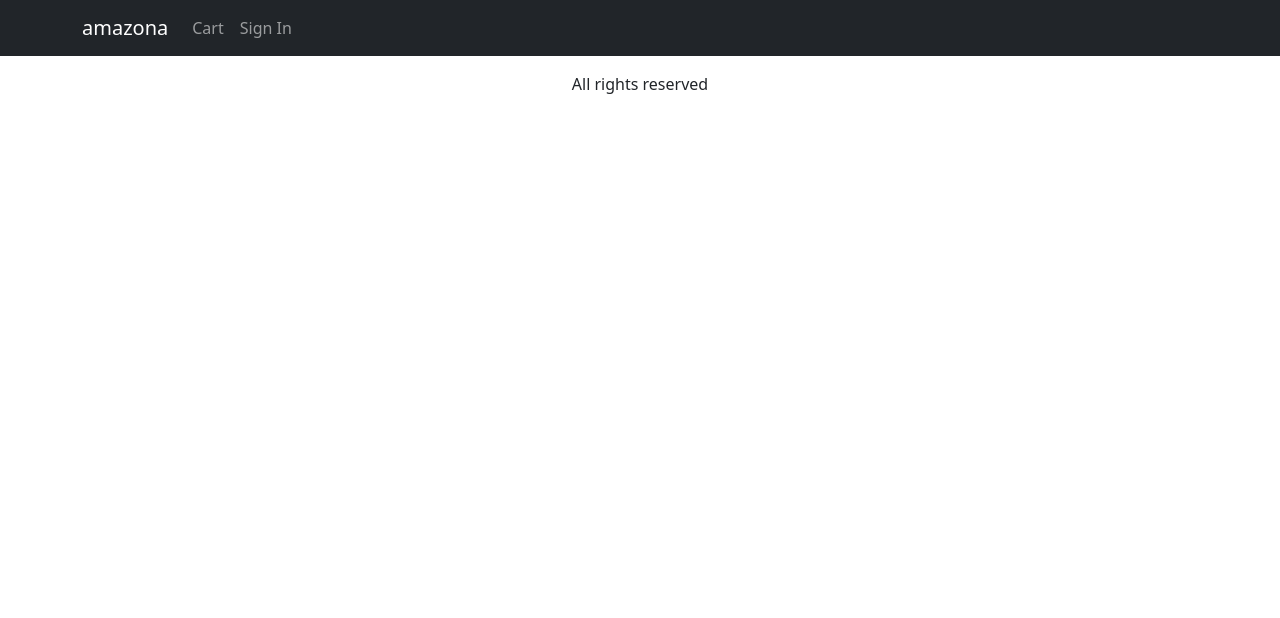
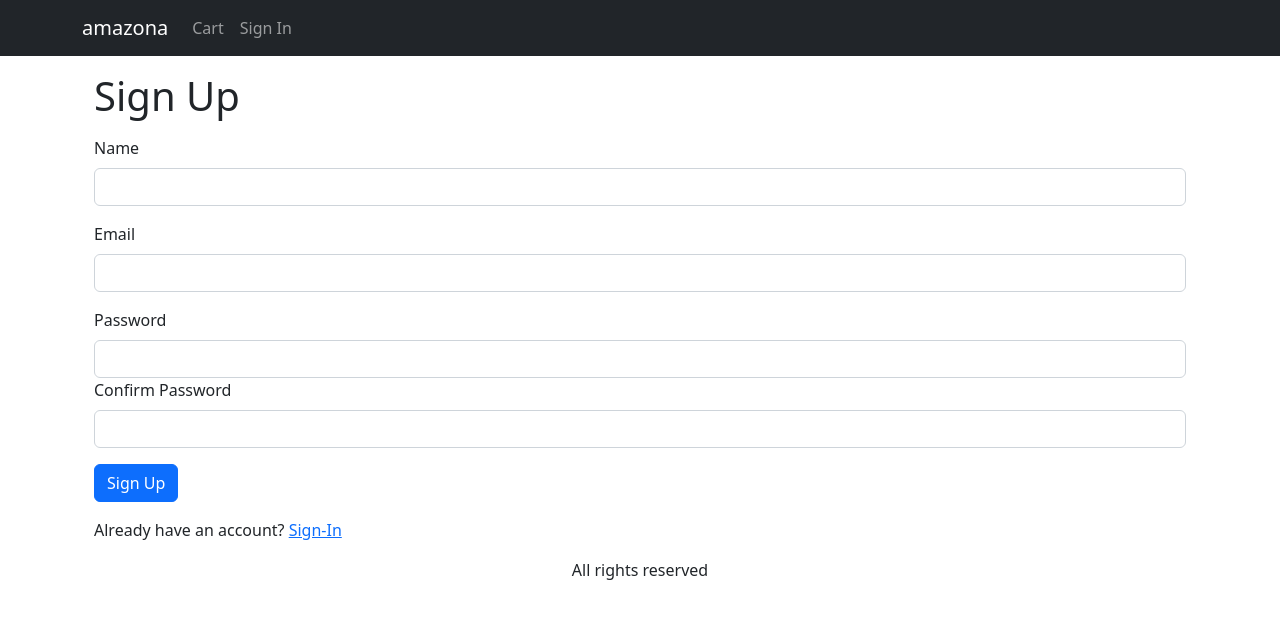
Before and after one commit to Abdirizaks12/shopz, a React (Vite) app in the folder frontend/: page /signup in a window 1280 px wide. Shown: the top 618 px of the page. Built offline with nearby package versions, Linux system fonts and the light colour scheme.

Commit message:
feat:added a sign up screen

```diff
--- a/frontend/src/App.jsx
+++ b/frontend/src/App.jsx
@@ -11,10 +11,13 @@
 import { Store } from './Store';
 import CartScreen from './screens/CartScreen';
 import SignInScreen from './screens/SignInScreen';
+import SignUpScreen from './screens/SignUpScreen';
+
 import { ToastContainer } from 'react-toastify';
 import 'react-toastify/dist/ReactToastify.css';
 import NavDropdown from 'react-bootstrap/NavDropdown';
 import ShippingAddressScreen from './screens/ShippingAddressScreen';
+import SignupScreen from './screens/SignUpScreen';
 
 function App() {
   const { state, dispatch: ctxDispatch } = useContext(Store);
@@ -76,6 +79,8 @@
               <Route path="/product/:slug" element={<ProductScreen />} />
               <Route path="/cart" element={<CartScreen />} />
               <Route path="/signin" element={<SignInScreen />} />
+              <Route path="/signup" element={<SignupScreen />} />
+
               <Route
                 path="/shipping"
                 element={<ShippingAddressScreen />}
--- /dev/null
+++ b/frontend/src/screens/SignUpScreen.jsx
@@ -0,0 +1,100 @@
+import Axios from 'axios';
+import { Link, useLocation, useNavigate } from 'react-router-dom';
+import Container from 'react-bootstrap/Container';
+import Form from 'react-bootstrap/Form';
+import Button from 'react-bootstrap/Button';
+import { Helmet } from 'react-helmet-async';
+import { useContext, useEffect, useState } from 'react';
+import { Store } from '../Store';
+import { toast } from 'react-toastify';
+import { getError } from '../utils';
+
+export default function SignupScreen() {
+  const navigate = useNavigate();
+  const { search } = useLocation();
+  const redirectInUrl = new URLSearchParams(search).get('redirect');
+  const redirect = redirectInUrl ? redirectInUrl : '/';
+
+  const [name, setName] = useState('');
+  const [email, setEmail] = useState('');
+  const [password, setPassword] = useState('');
+  const [confirmPassword, setConfirmPassword] = useState('');
+
+  const { state, dispatch: ctxDispatch } = useContext(Store);
+  const { userInfo } = state;
+  const submitHandler = async (e) => {
+    e.preventDefault();
+    if (password !== confirmPassword) {
+      toast.error('Passwords do not match');
+      return;
+    }
+    try {
+      const { data } = await Axios.post(
+        'http://localhost:5000/api/users/signup',
+        {
+          name,
+          email,
+          password,
+        }
+      );
+      ctxDispatch({ type: 'USER_SIGNIN', payload: data });
+      localStorage.setItem('userInfo', JSON.stringify(data));
+      navigate(redirect || '/');
+    } catch (err) {
+      toast.error(getError(err));
+    }
+  };
+
+  useEffect(() => {
+    if (userInfo) {
+      navigate(redirect);
+    }
+  }, [navigate, redirect, userInfo]);
+
+  return (
+    <Container className="small-container">
+      <Helmet>
+        <title>Sign Up</title>
+      </Helmet>
+      <h1 className="my-3">Sign Up</h1>
+      <Form onSubmit={submitHandler}>
+        <Form.Group className="mb-3" controlId="name">
+          <Form.Label>Name</Form.Label>
+          <Form.Control onChange={(e) => setName(e.target.value)} required />
+        </Form.Group>
+
+        <Form.Group className="mb-3" controlId="email">
+          <Form.Label>Email</Form.Label>
+          <Form.Control
+            type="email"
+            required
+            onChange={(e) => setEmail(e.target.value)}
+          />
+        </Form.Group>
+        <Form.Group className="mb-3" controlId="password">
+          <Form.Label>Password</Form.Label>
+          <Form.Control
+            type="password"
+            required
+            onChange={(e) => setPassword(e.target.value)}
+          />
+          <Form.Group className="mb-3" controlId="confirmPassword">
+            <Form.Label>Confirm Password</Form.Label>
+            <Form.Control
+              type="password"
+              onChange={(e) => setConfirmPassword(e.target.value)}
+              required
+            />
+          </Form.Group>
+        </Form.Group>
+        <div className="mb-3">
+          <Button type="submit">Sign Up</Button>
+        </div>
+        <div className="mb-3">
+          Already have an account?{' '}
+          <Link to={`/signin?redirect=${redirect}`}>Sign-In</Link>
+        </div>
+      </Form>
+    </Container>
+  );
+}
```
Also changed, not shown: 1 other file (tests, documents, lock files or other folders).
